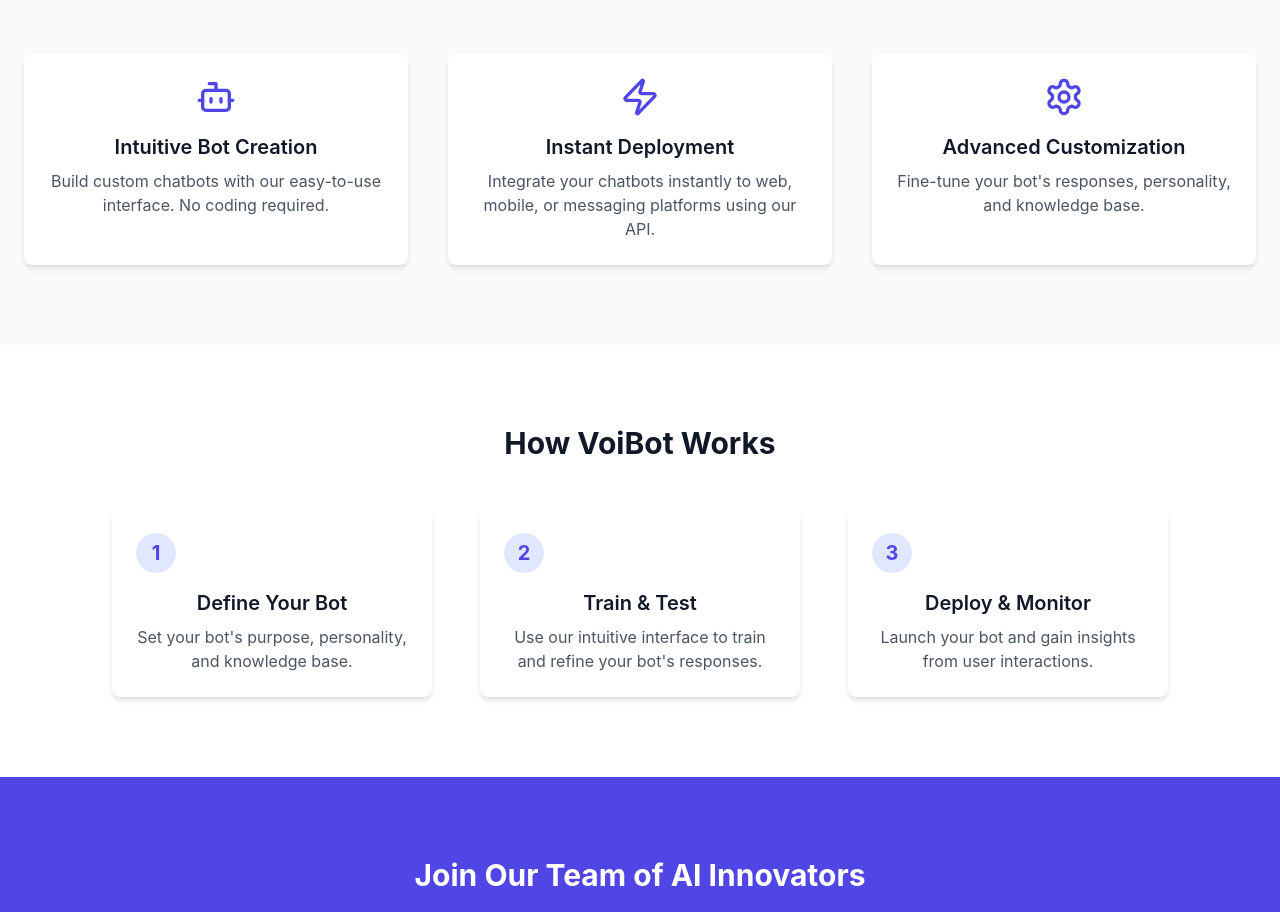
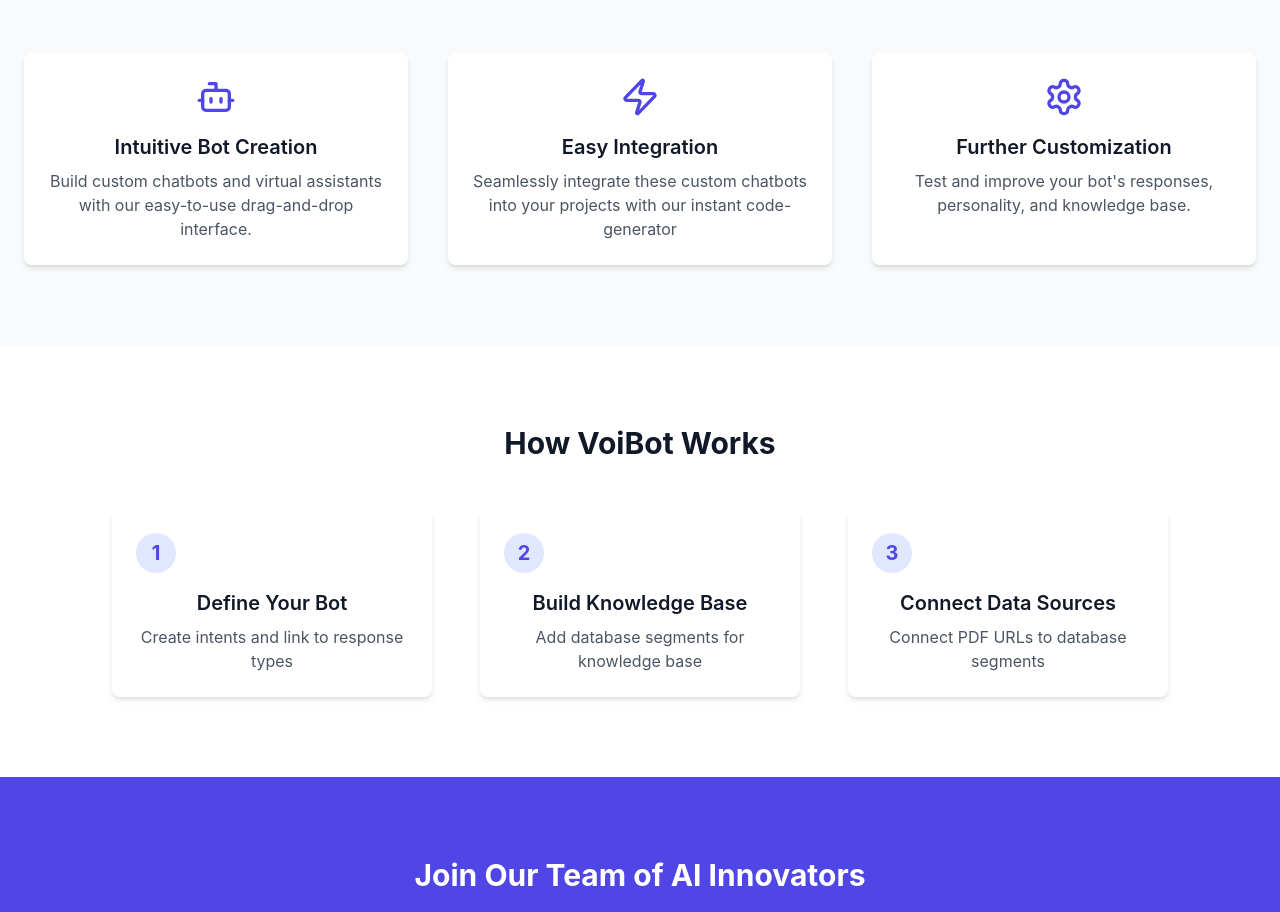
Before and after one commit to mertincesu/voibot-landing, a React (Create React App) app: page / in a window 1280 px wide. Shown: the part 1183-2095 px from the top of the page. Built offline with nearby package versions, Linux system fonts and the light colour scheme.

Commit message:
updated UI texts for better clarity

```diff
--- a/src/components/CodeCreator.js
+++ b/src/components/CodeCreator.js
@@ -1,4 +1,4 @@
-import React, { useState, useRef, useCallback } from 'react';
+import React, { useState, useRef, useCallback, useEffect } from 'react';
 import { useNavigate } from 'react-router-dom';
 import ReactFlow, {
   Background,
@@ -123,6 +123,12 @@
   const reactFlowWrapper = useRef(null);
   const [reactFlowInstance, setReactFlowInstance] = useState(null);
 
+  useEffect(() => {
+    if (reactFlowInstance) {
+      reactFlowInstance.setViewport({ x: 0, y: 0, zoom: 1 });
+    }
+  }, [reactFlowInstance]);
+
   const onNodesChange = useCallback(
     (changes) => setNodes((nds) => applyNodeChanges(changes, nds)),
     [setNodes]
@@ -162,9 +168,13 @@
   const addNode = (type) => {
     if (!reactFlowInstance) return;
 
+    const centerX = reactFlowWrapper.current.offsetWidth / 2;
+    const centerY = reactFlowWrapper.current.offsetHeight / 2;
+
+    // Calculate a position with a random offset from the center
     const position = reactFlowInstance.project({
-      x: reactFlowWrapper.current.offsetWidth / 2,
-      y: reactFlowWrapper.current.offsetHeight / 2
+      x: centerX + (Math.random() - 0.5) * 300, // Random X offset within 300px
+      y: centerY + (Math.random() - 0.5) * 300, // Random Y offset within 300px
     });
 
     const newNode = {
@@ -372,16 +382,15 @@
                 onEdgesChange={onEdgesChange}
                 onConnect={onConnect}
                 nodeTypes={nodeTypes}
-                fitView
                 onInit={setReactFlowInstance}
                 connectionLineStyle={{ stroke: "#ddd", strokeWidth: 2 }}
                 connectionLineType="bezier"
                 snapToGrid={true}
                 snapGrid={[32, 32]}
+                defaultViewport={{ x: 0, y: 0, zoom: 1 }}
               >
                 <Background />
                 <Controls />
-                <MiniMap />
               </ReactFlow>
             </div>
           </div>
--- a/src/components/Homepage.js
+++ b/src/components/Homepage.js
@@ -124,17 +124,17 @@
             <FeatureCard
               icon={<Bot className="w-10 h-10 text-indigo-600" />}
               title="Intuitive Bot Creation"
-              description="Build custom chatbots with our easy-to-use interface. No coding required."
+              description="Build custom chatbots and virtual assistants with our easy-to-use drag-and-drop interface."
             />
             <FeatureCard
               icon={<Zap className="w-10 h-10 text-indigo-600" />}
-              title="Instant Deployment"
-              description="Integrate your chatbots instantly to web, mobile, or messaging platforms using our API."
+              title="Easy Integration"
+              description="Seamlessly integrate these custom chatbots into your projects with our instant code-generator"
             />
             <FeatureCard
               icon={<Settings className="w-10 h-10 text-indigo-600" />}
-              title="Advanced Customization"
-              description="Fine-tune your bot's responses, personality, and knowledge base."
+              title="Further Customization"
+              description="Test and improve your bot's responses, personality, and knowledge base."
             />
           </div>
         </div>
@@ -145,9 +145,9 @@
         <div className="container mx-auto px-6">
           <h2 className="text-3xl font-bold text-center text-gray-900 mb-12">How VoiBot Works</h2>
           <div className="flex flex-col md:flex-row justify-center items-center space-y-8 md:space-y-0 md:space-x-12">
-            <StepCard number={1} title="Define Your Bot" description="Set your bot's purpose, personality, and knowledge base." />
-            <StepCard number={2} title="Train & Test" description="Use our intuitive interface to train and refine your bot's responses." />
-            <StepCard number={3} title="Deploy & Monitor" description="Launch your bot and gain insights from user interactions." />
+            <StepCard number={1} title="Define Your Bot" description="Create intents and link to response types" />
+            <StepCard number={2} title="Build Knowledge Base" description="Add database segments for knowledge base" />
+            <StepCard number={3} title="Connect Data Sources" description="Connect PDF URLs to database segments" />
           </div>
         </div>
       </section>
```
